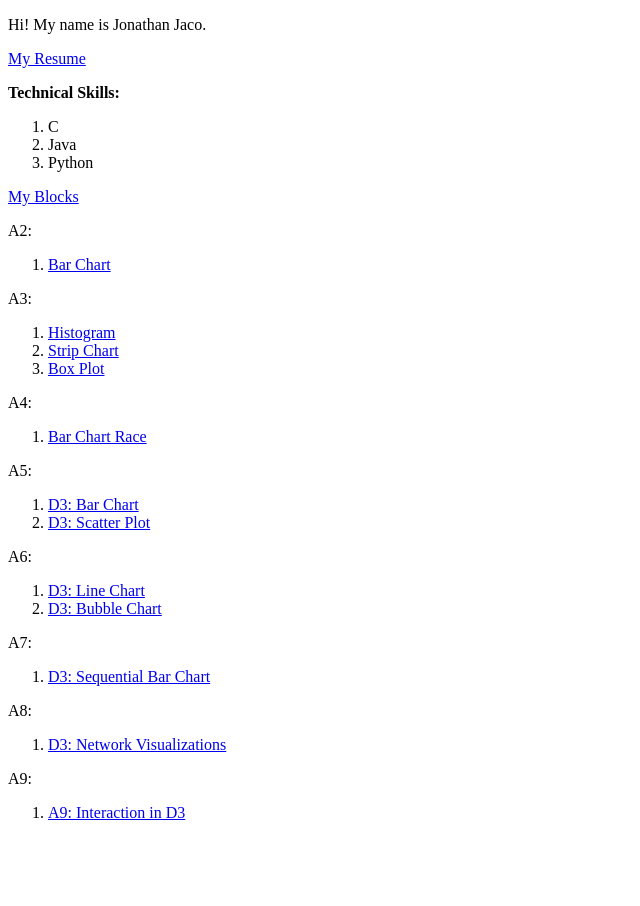
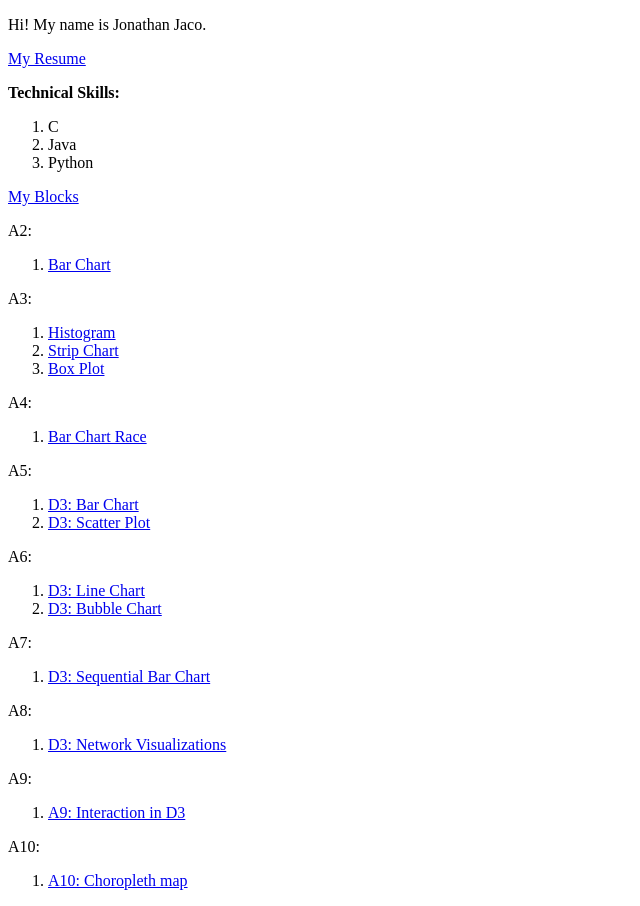
Before and after one commit to NotCarbonatedWater/NotCarbonatedWater.github.io, a plain HTML site: page index.html in a window 1280 px wide. Shown: the whole page, without its empty margins (0-640 px from the left). Before the commit the page ends 838 px from the top, so only its background shows below. Drawn offline with Linux system fonts and the light colour scheme.

Commit message:
Update index.html

```diff
--- a/index.html
+++ b/index.html
@@ -61,6 +61,10 @@
         <ol>
             <li> <a href="https://bl.ocks.org/NotCarbonatedWater/b02c5282ec5a72d050fa453f8c75ee6c">A9: Interaction in D3</a>
         </ol>
+   <p>A10:</p>
+        <ol>
+            <li> <a href="https://bl.ocks.org/NotCarbonatedWater/11b6ee71146273191addc8b80024bca3">A10: Choropleth map</a>
+        </ol>
 
 </body>
 
```
